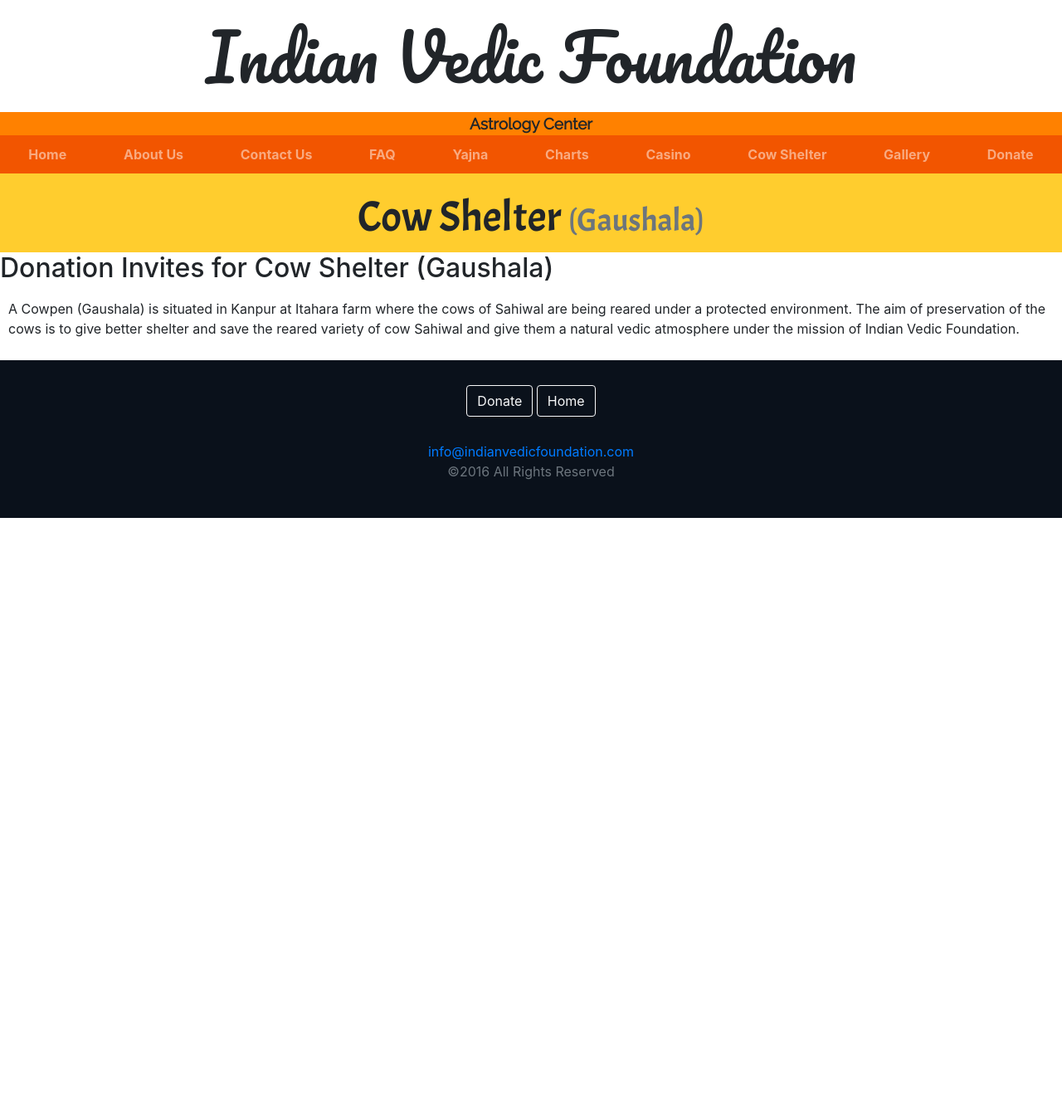
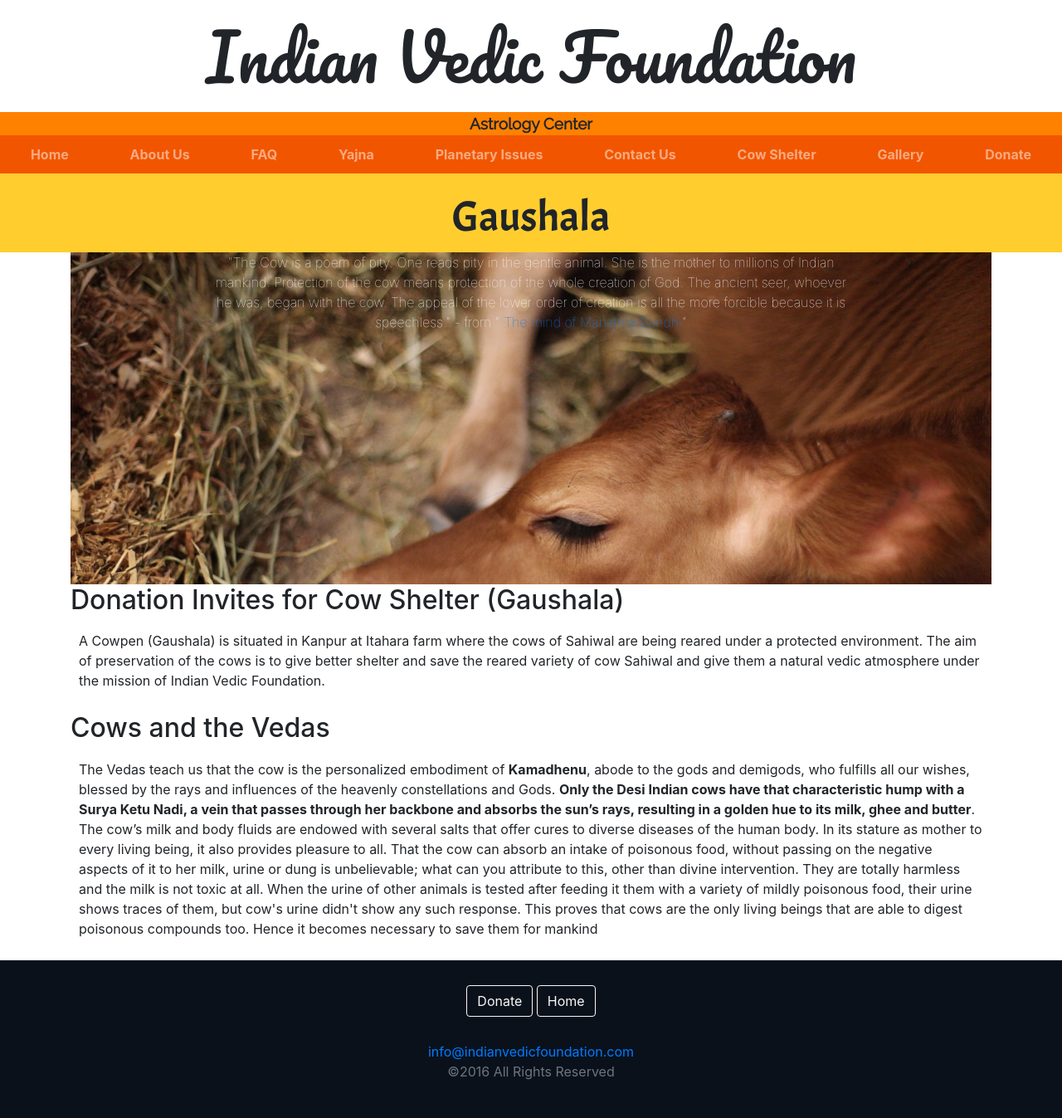
Before and after one commit to sonali-yadav/astro-website, a Django app: page /donations/cowshelter/ in a window 1280 px wide. Shown: the whole page at 83% size. Before the commit the page ends 624 px from the top, so only its background shows below. Run offline with Django 3.2, Linux system fonts and the light colour scheme; some libraries are stand-ins or nearby versions.

Commit message:
Worked on Cow shelter file

```diff
--- a/donations/static/css/cowshelter.css
+++ b/donations/static/css/cowshelter.css
@@ -0,0 +1,13 @@
+.cowcover_div {
+    background: rgba(55,55,55,0.9) url('../images/cow.jpg') no-repeat;
+    background-size: cover;
+    color: #fff;
+    height: 400px;
+}
+.cowcover_text_div {
+    text-align: center;
+    width: 70%;
+    margin: auto;
+    font-weight: 100;
+    font-family: 25px 'Pacifico';
+}
--- a/donations/templates/donations/charts.html
+++ b/donations/templates/donations/charts.html
@@ -2,6 +2,7 @@
 {% load static %}
 {% block content %}
 <div class="contact_div" style="padding-bottom: 20px;">
+    <div></div>
     <div class="table_div">
         <table class="table table-bordered table-hover" style="background-color:#fff;margin-bottom:0;">
             <tr>
--- a/donations/templates/donations/cowshelter.html
+++ b/donations/templates/donations/cowshelter.html
@@ -3,14 +3,41 @@
 {% block content %}
 <div>
     <div class="yajna_headings">
-        <div>Cow Shelter <span class="text-muted" style="font-size: 3vw;">(Gaushala)</span></div>
+        <div>Gaushala</div>
     </div>
-    <div>
+    <div class="container">
+        <div class="cowcover_div">
+            <div class="cowcover_text_div">"The Cow is a poem of pity. One reads pity in the gentle animal.
+            She is the mother to millions of Indian mankind. Protection of the cow means
+            protection of the whole creation of God. The ancient seer, whoever he was,
+            began with the cow. The appeal of the lower order of creation is all the more
+            forcible because it is speechless."
+            <span>- from "
+                <a href="https://www.mkgandhi.org/momgandhi/chap81.htm">The mind of Mahatma Gandhi</a>"
+            </span>
+            </div>
+        </div>
         <h2>Donation Invites for Cow Shelter (Gaushala)</h2>
         <p>A Cowpen (Gaushala) is situated in Kanpur at Itahara farm where the cows of
             Sahiwal are being reared under a protected environment. The aim of preservation of the cows
             is to give better shelter and save the reared variety of cow Sahiwal and give them a natural
             vedic atmosphere under the mission of  Indian Vedic Foundation.</p>
+        <h2>Cows and the Vedas</h2>
+        <p>The Vedas teach us that the cow is the personalized embodiment of <strong>Kamadhenu</strong>,
+            abode to the gods and demigods, who fulfills all our wishes, blessed by the rays
+            and influences of the heavenly constellations and Gods. <strong>Only the Desi Indian cows
+            have that characteristic hump with a Surya Ketu Nadi, a vein that passes through
+            her backbone and absorbs the sun’s rays, resulting in a golden hue to its milk,
+            ghee and butter</strong>. The cow’s milk and body fluids are endowed with several salts
+            that offer cures to diverse diseases of the human body. In its stature as mother
+            to every living being, it also provides pleasure to all. That the cow can absorb an
+            intake of poisonous food, without passing on the negative aspects of it to her milk,
+            urine or dung is unbelievable; what can you attribute to this, other than divine
+            intervention.  They are totally harmless and the milk is not toxic at all.
+            When the urine of other animals is tested after feeding it them with a variety of
+            mildly poisonous food, their urine shows traces of them, but cow's urine didn't show
+            any such response. This proves that cows are the only living beings that are able to
+            digest poisonous compounds too. Hence it becomes necessary to save them for mankind</p>
     </div>
 </div>
 {% endblock %}
--- a/home/templates/home/base.html
+++ b/home/templates/home/base.html
@@ -48,19 +48,16 @@
                                 <b><a class="nav-link" href="{% url 'about' %}">About Us</a></b>
                             </li>
                             <li class="nav-item">
-                                <b><a class="nav-link" href="{% url 'contact' %}">Contact Us</a></b>
-                            </li>
-                            <li class="nav-item">
                                 <b><a class="nav-link" href="{% url 'faq' %}">FAQ</a></b>
                             </li>
                             <li class="nav-item">
                                 <b><a class="nav-link" href="{% url 'yajna' %}">Yajna</a></b>
                             </li>
                             <li class="nav-item">
-                                <b><a class="nav-link" href="{% url 'charts' %}">Charts</a></b>
+                                <b><a class="nav-link" href="{% url 'charts' %}">Planetary Issues</a></b>
                             </li>
                             <li class="nav-item">
-                                <b><a class="nav-link" href="{% url 'casino' %}">Casino</a></b>
+                                <b><a class="nav-link" href="{% url 'contact' %}">Contact Us</a></b>
                             </li>
                             <li class="nav-item">
                                 <b><a class="nav-link" href="{% url 'cowshelter' %}">Cow Shelter</a></b>
```
Also changed, not shown: donations/static/images/cow.jpg (added), donations/static/images/cowcover.jpg (added).
